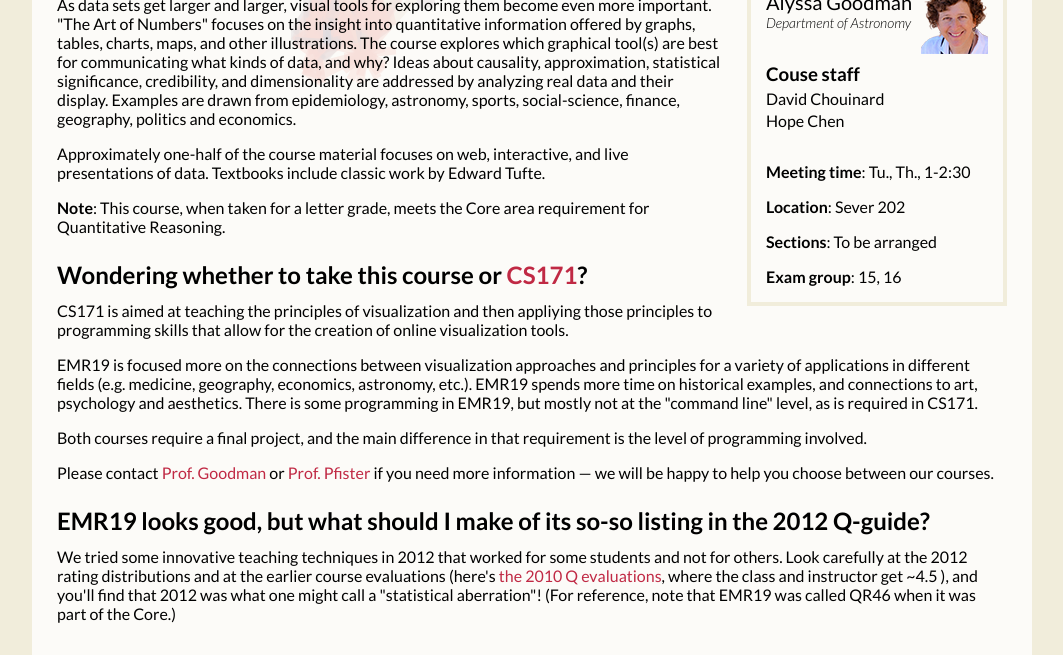
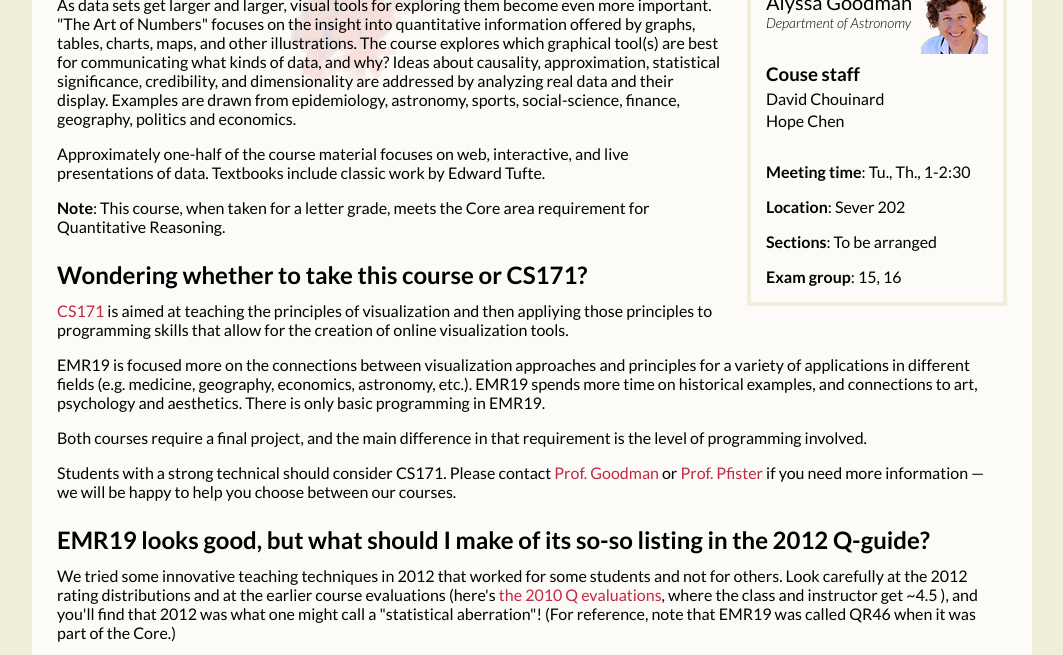
Before and after one commit to emr19/emr19.github.io, a Jekyll site: the page built from index.html, in a window 1280 px wide and 900 px high, scrolled down 333 px, cut to the strip 0-655 px from the top of the window. Shown: the whole strip, without its empty margins (108-1171 px from the left). Built offline with Jekyll 4.4.1, drawn with Linux system fonts in a browser that asks for light colours; Markdown is read by kramdown in place of the engine named in the settings.

Commit message:
Updated CS171 blurb

```diff
--- a/index.html
+++ b/index.html
@@ -33,15 +33,15 @@ layout: default
 
 <p><strong>Note</strong>: This course, when taken for a letter grade, meets the Core area requirement for Quantitative Reasoning.</p>
 
-<h2>Wondering whether to take this course or <a href="http://cs171.org/">CS171</a>?</h2>
+<h2>Wondering whether to take this course or CS171?</h2>
 
-<p>CS171 is aimed at teaching the principles of visualization and then appliying those principles to programming skills that allow for the creation of online visualization tools.</p>
+<p><a href="http://cs171.org/">CS171</a> is aimed at teaching the principles of visualization and then appliying those principles to programming skills that allow for the creation of online visualization tools.</p>
 
-<p>EMR19 is focused more on the connections between visualization approaches and principles for a variety of applications in different fields (e.g. medicine, geography, economics, astronomy, etc.). EMR19 spends more time on historical examples, and connections to art, psychology and aesthetics.  There is some programming in EMR19, but mostly not at the "command line" level, as is required in CS171.</p>
+<p>EMR19 is focused more on the connections between visualization approaches and principles for a variety of applications in different fields (e.g. medicine, geography, economics, astronomy, etc.). EMR19 spends more time on historical examples, and connections to art, psychology and aesthetics. There is only basic programming in EMR19. </p>
 
 <p>Both courses require a final project, and the main difference in that requirement is the level of programming involved.</p>
 
-<p>Please contact <a href="mailto:agoodman@cfa.harvard.edu">Prof. Goodman</a> or <a href="mailto:pfister@seas.harvard.edu">Prof. Pfister</a> if you need more information — we will be happy to help you choose between our courses.</p>
+<p>Students with a strong technical should consider CS171. Please contact <a href="mailto:agoodman@cfa.harvard.edu">Prof. Goodman</a> or <a href="mailto:pfister@seas.harvard.edu">Prof. Pfister</a> if you need more information — we will be happy to help you choose between our courses.</p>
 
 <h2>EMR19 looks good, but what should I make of its so-so listing in the 2012 Q-guide?</h2>
 
```
